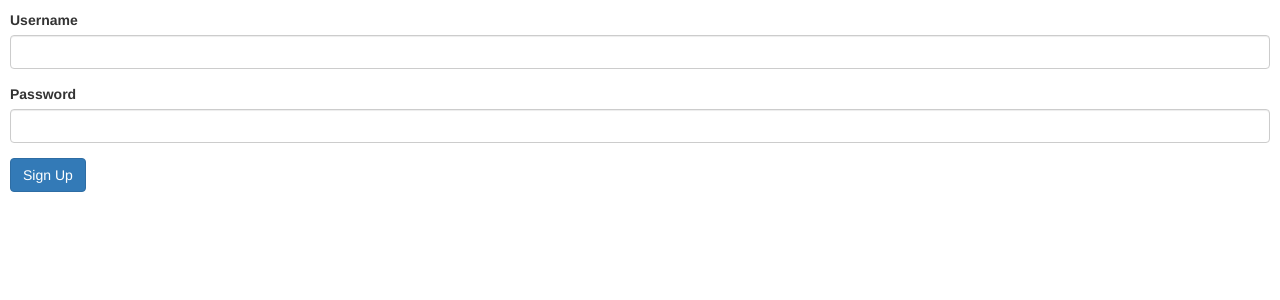
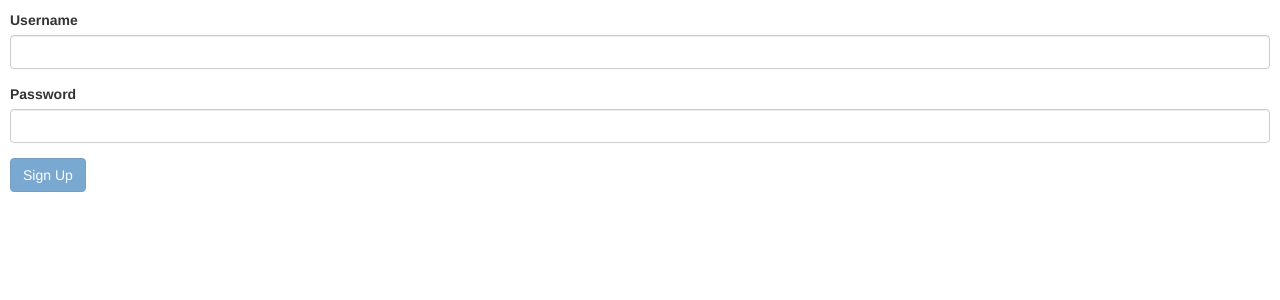
Before and after one commit to wintersocram/angular-training, an Angular app in the folder courses/: page / in a window 1280 px wide. Shown: the top 300 px of the page. Built offline with nearby package versions, Linux system fonts and the light colour scheme.

Commit message:
courses: message assynchronus pendind

```diff
--- a/courses/src/app/signup-form/signup-form.component.html
+++ b/courses/src/app/signup-form/signup-form.component.html
@@ -6,7 +6,11 @@
 
             id="username"
             type="text"
-            class="form-control">
+            class="form-control"
+        >
+        <div *ngIf="username.pending">
+            checking for assyncronous validation function ...
+        </div>
         <div
             *ngIf="username.touched && username.invalid"
             class="alert alert-danger"
@@ -39,5 +43,5 @@
             type="text"
             class="form-control">
     </div>
-    <button class="btn btn-primary" type="submit">Sign Up</button>
+    <button class="btn btn-primary" [disabled]="form.invalid || username.pending" type="submit">Sign Up</button>
 </form>
--- a/courses/src/app/signup-form/signup-form.component.ts
+++ b/courses/src/app/signup-form/signup-form.component.ts
@@ -9,12 +9,14 @@ import { UsernameValidators, customMinLength } from './username.validators';
 })
 export class SignupFormComponent {
   form = new FormGroup({
-    username: new FormControl('',
+    username: new FormControl('', [
       // Validators.minLength(3),
       // UsernameValidators.cannotContainSpace,
       // customMinLength(15),
-      UsernameValidators.customMinLength2(10)
-    , [UsernameValidators.asynchronousShouldBeUnique]),
+      // UsernameValidators.customMinLength2(10)
+      ]
+      ,[UsernameValidators.asynchronousShouldBeUnique]
+    ),
     password: new FormControl('', Validators.required)
   });
 
```
